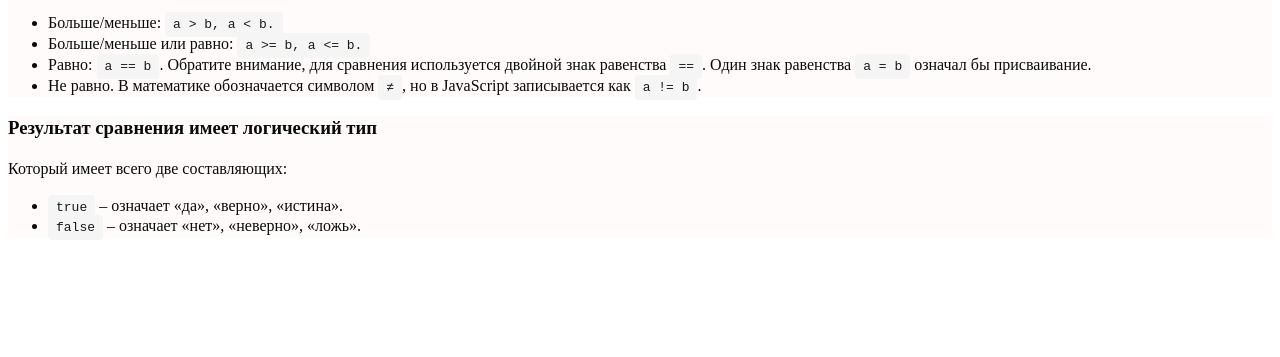
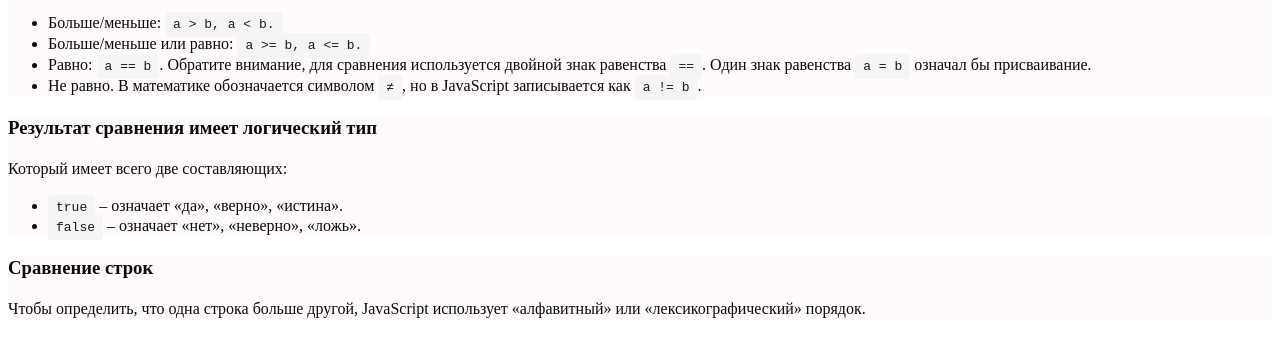
Before and after one commit to NikZha/conspectOfBasicsJs, a plain HTML site: page 2.Основы JavaScript/comparison.html in a window 1280 px wide. Shown: the part 311-668 px from the top of the page. Drawn offline with nearby package versions, Linux system fonts and the light colour scheme.

Commit message:
feat: topic comparestring

```diff
--- a/2.Основы JavaScript/comparison.html
+++ b/2.Основы JavaScript/comparison.html
@@ -47,7 +47,11 @@
             <li><code>false</code> – означает «нет», «неверно», «ложь». </li>
         </ul>
     </div>
-
+    <div class="topic" id="comparestring">
+        <h3>Сравнение строк</h3>
+        <p>Чтобы определить, что одна строка больше другой, JavaScript использует «алфавитный» или «лексикографический»
+            порядок.</p>
+    </div>
 
 
 </body>
```
